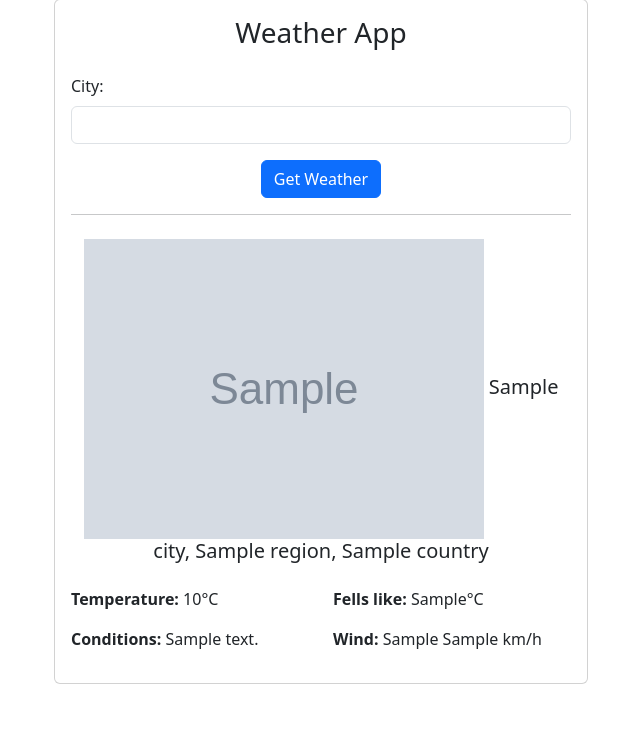
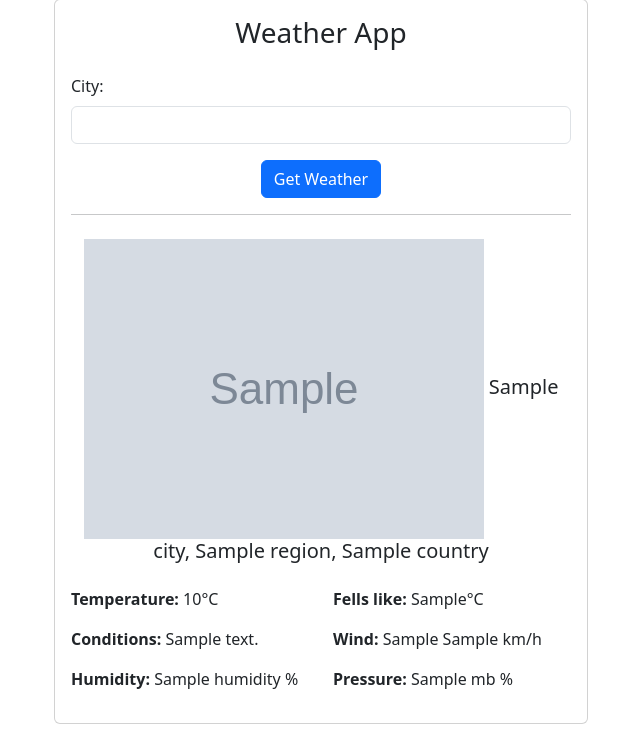
Before and after one commit to j8r41/django_weather_api, a Django app: template app/templates/weather/index.html in a window 1280 px wide. Shown: the part 49-800 px from the top of the page, without its empty margins (319-959 px from the left). Run offline with Django 3.2, Linux system fonts and the light colour scheme; the template is opened without the code that fills it: most values are stand-ins (such as "Sample title", 1, 10 or a date in 2020); grey boxes marked "Sample" are stand-in pictures; some libraries are stand-ins or nearby versions.

Commit message:
addded some extra contitions for weather

```diff
--- a/app/templates/weather/index.html
+++ b/app/templates/weather/index.html
@@ -44,6 +44,16 @@
                       <b>Wind:</b> {{ wind_dir }} {{ wind_kph }} km/h
                     </p>
                   </div>
+                  <div class="col-md-6">
+                    <p>
+                      <b>Humidity:</b> {{ humidity }} %
+                    </p>
+                  </div>
+                  <div class="col-md-6">
+                    <p>
+                      <b>Pressure:</b> {{ pressure_mb }} mb %
+                    </p>
+                  </div>
                 </div>
               {% endif %}
             </div>
--- a/app/weather/utils/weather_api_request.py
+++ b/app/weather/utils/weather_api_request.py
@@ -20,5 +20,5 @@ def get_weather_request(q_object):
 
 
 if __name__ == "__main__":
-    data = get_weather_request('sda')
+    data = get_weather_request('Moscow')
     print(data)
--- a/app/weather/views.py
+++ b/app/weather/views.py
@@ -19,5 +19,7 @@ def index(request):
             context["condition_icon"] = data["current"]["condition"]["icon"]
             context["wind_kph"] = data["current"]["wind_kph"]
             context["wind_dir"] = data["current"]["wind_dir"]
+            context["humidity"] = data["current"]["humidity"]
+            context["pressure_mb"] = data["current"]["pressure_mb"]
 
     return render(request, "weather/index.html", context=context)
```
Also changed, not shown: 1 other file.
